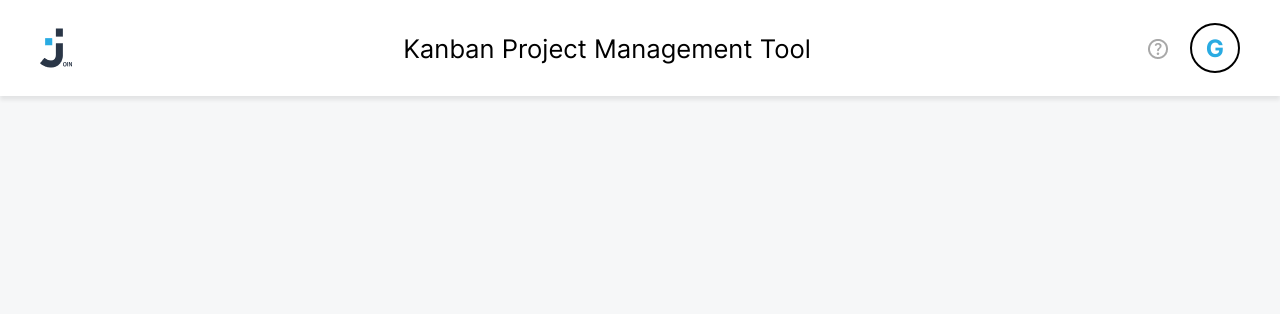
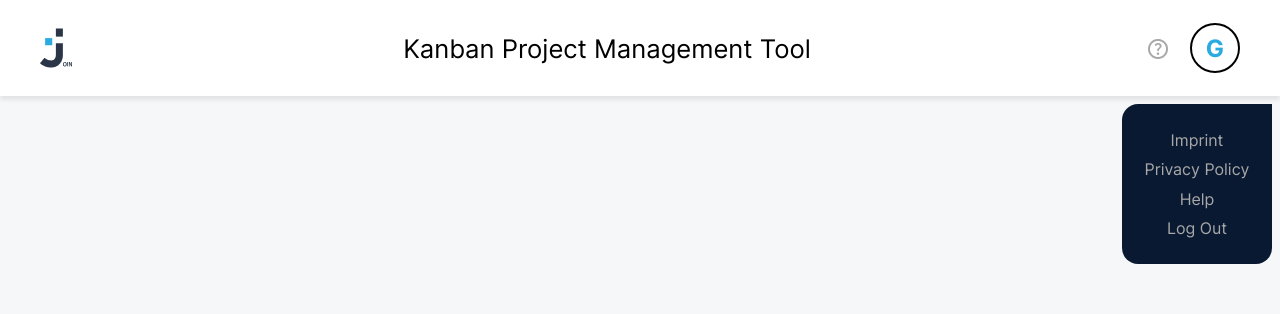
Before and after one commit to D4t3ck/angular-join, an Angular app: page /board in a window 1280 px wide. Shown: the top 314 px of the page. Built offline with nearby package versions, Linux system fonts and the light colour scheme.

Commit message:
++ header menu html;

```diff
--- a/src/app/shared/components/header/header.component.html
+++ b/src/app/shared/components/header/header.component.html
@@ -7,3 +7,10 @@
         <span>G</span>
     </div>
 </section>
+
+<div class="navbar_menu">
+    <span>Imprint</span>
+    <span>Privacy Policy</span>
+    <span>Help</span>
+    <span>Log Out</span>
+</div>
--- a/src/app/shared/components/header/header.component.scss
+++ b/src/app/shared/components/header/header.component.scss
@@ -12,21 +12,22 @@ section {
   padding: 0px 40px 0px 348px;
   background-color: $clr_card;
   box-shadow: $header_box_shadow;
+
+
+  span {
+    font-size: clamp(1rem, 2vw, 1.75rem);
+    font-weight: 400;
+  }
 }
 
 .logo_mobile {
   display: none;
 }
 
-span {
-  font-size: clamp(1rem, 2vw, 1.75rem);
-  font-weight: 400;
-}
-
 .header_login {
   @include flexbox($g: 1rem);
 
-  >img {
+  > img {
     @include curserPointer;
   }
 
@@ -46,7 +47,6 @@ span {
 @media only screen and (max-width: 1280px) {
   section {
     padding: 0px 40px 0px 40px;
-
   }
   .logo_mobile {
     display: block;
@@ -54,8 +54,10 @@ span {
 }
 
 @media only screen and (max-width: 680px) {
-  span {
-    display: none;
+  #header {
+    > span {
+      display: none;
+    }
   }
 
   .header_login {
@@ -64,3 +66,16 @@ span {
     }
   }
 }
+
+.navbar_menu {
+  @include flexbox($jc: space-evenly, $fd: column);
+  position: absolute;
+  right: 0.5rem;
+  top: 6.5rem;
+  width: 150px;
+  height: 160px;
+  padding: 1rem;
+  color: $clr_font_light_grey;
+  background-color: $clr_sidebar_active;
+  border-radius: 1rem 0 1rem 1rem;
+}
```
Also changed, not shown: src/app/shared/components/navbar/navbar.component.scss (line endings or trailing spaces).
